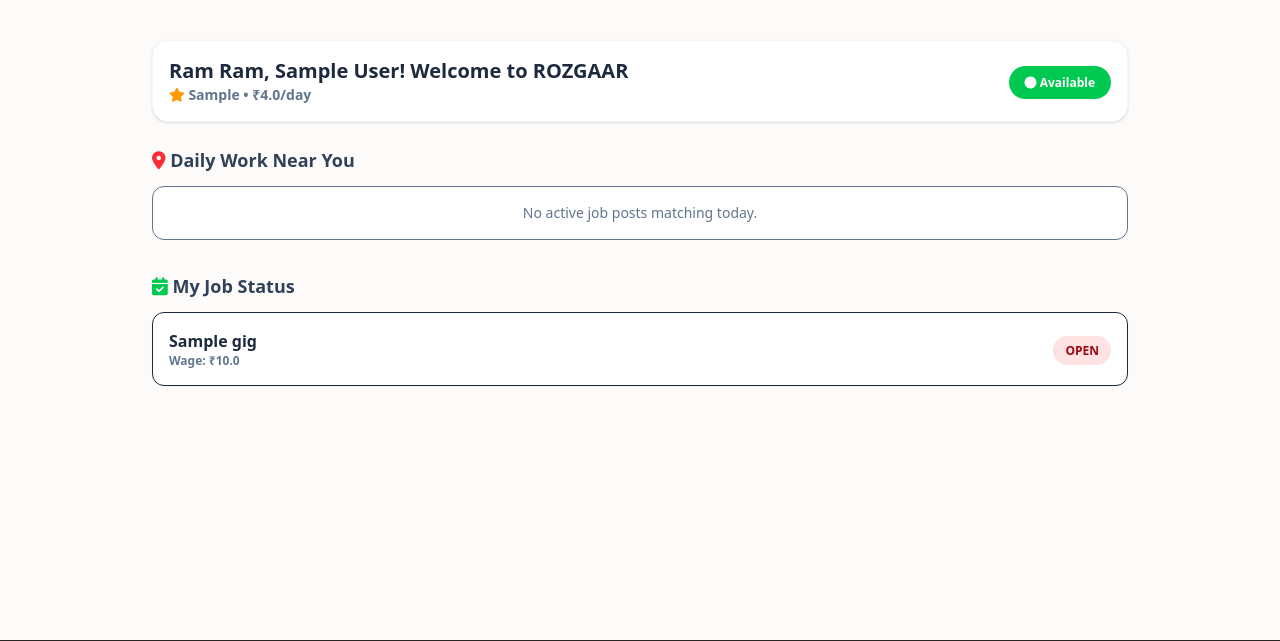
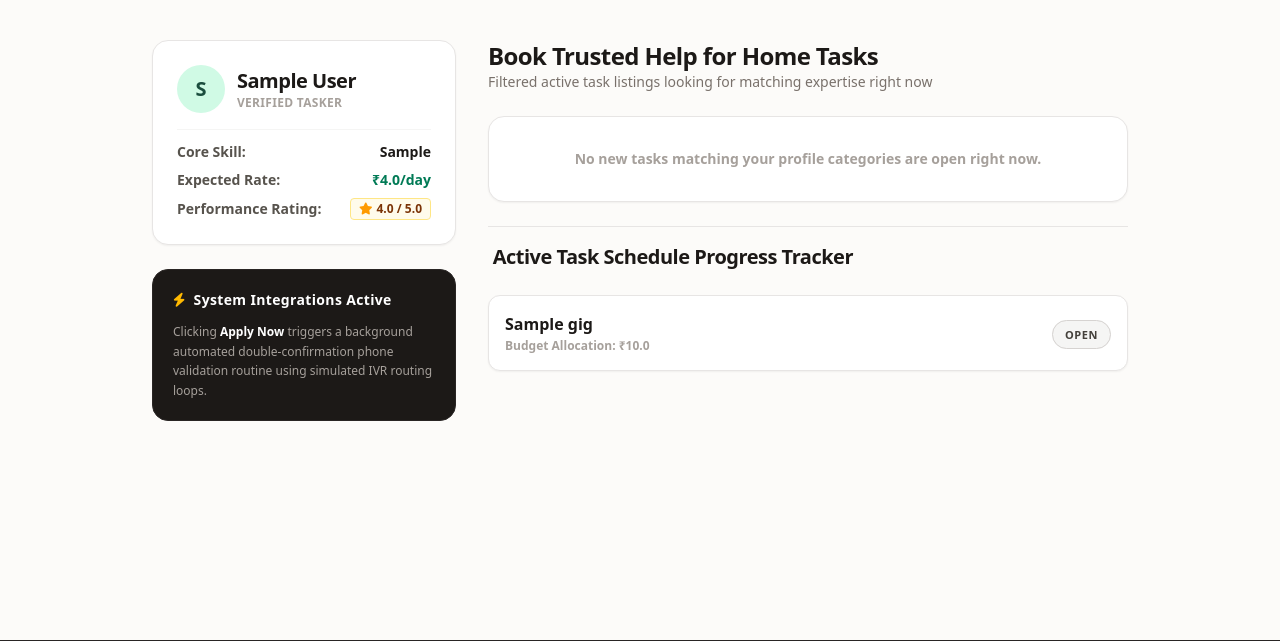
Before and after one commit to DeepanshuMathurya/shramik-connect, a Flask app: page /dashboard in a window 1280 px wide. Shown: the part 65-706 px from the top of the page. Run offline with Flask 3, Linux system fonts and the light colour scheme; the visitor is signed in with stand-in values (Sample User, id 1); tables that the repository leaves empty hold one stand-in row (values such as "Sample post").

Commit message:
Update dashboard_worker.html

```diff
--- a/templates/dashboard_worker.html
+++ b/templates/dashboard_worker.html
@@ -1,69 +1,105 @@
 {% extends 'base.html' %}
 {% block content %}
-<div class="bg-white p-4 rounded-2xl shadow-sm border border-slate-100 mb-6 flex justify-between items-center">
-    <div>
-        <h2 class="text-xl font-black">Ram Ram, {{ user.name }}! Welcome to ROZGAAR</h2>
-        <p class="text-sm font-bold text-slate-500"><i class="fa-solid fa-star text-amber-500"></i> {{ user.skills }} • ₹{{ user.daily_rate }}/day</p>
+<div class="grid grid-cols-1 lg:grid-cols-3 gap-8">
+
+    <div class="space-y-6">
+        <div class="bg-white border border-stone-200 rounded-2xl p-6 shadow-xs">
+            <div class="flex items-center gap-3 mb-4">
+                <div class="w-12 h-12 rounded-full bg-emerald-100 text-[#1b4d3e] flex items-center justify-center text-xl font-black uppercase">
+                    {{ user.name[0] }}
                 </div>
                 <div>
-        <a href="/dashboard?toggle_avail=1" class="px-4 py-2 rounded-full font-bold text-xs shadow-xs text-white transition {% if user.available == 1 %}bg-green-500 hover:bg-green-600{% else %}bg-red-500 hover:bg-red-600{% endif %}">
-            {% if user.available == 1 %}<i class="fa-solid fa-circle"></i> Available{% else %}<i class="fa-solid fa-circle-xmark"></i> Busy{% endif %}
-        </a>
+                    <h2 class="text-xl font-bold tracking-tight text-stone-900">{{ user.name }}</h2>
+                    <p class="text-xs font-bold text-stone-400 uppercase tracking-wide">Verified Tasker</p>
+                </div>
+            </div>
+            <div class="border-t border-stone-100 pt-3 space-y-2 text-sm font-semibold text-stone-600">
+                <p class="flex justify-between"><span>Core Skill:</span> <span class="text-stone-900">{{ user.skills }}</span></p>
+                <p class="flex justify-between"><span>Expected Rate:</span> <span class="text-emerald-700">₹{{ user.daily_rate }}/day</span></p>
+
+                <p class="flex justify-between items-center">
+                    <span>Performance Rating:</span>
+                    <span class="bg-amber-50 text-amber-900 px-2 py-0.5 rounded font-black border border-amber-200 flex items-center gap-1 text-xs">
+                        <i class="fa-solid fa-star text-amber-500"></i> {{ user.rating }} / 5.0
+                    </span>
+                </p>
             </div>
         </div>
 
-<h3 class="text-lg font-black text-slate-700 mb-3"><i class="fa-solid fa-map-marker-alt text-red-500"></i> Daily Work Near You</h3>
-<div class="space-y-4 mb-8">
+        <div class="bg-stone-900 text-stone-300 p-5 rounded-2xl border border-stone-800 space-y-3">
+            <h4 class="text-white font-bold text-sm tracking-wide flex items-center gap-2">
+                <i class="fa-solid fa-bolt text-amber-400"></i> System Integrations Active
+            </h4>
+            <p class="text-xs leading-relaxed text-stone-400">Clicking <strong class="text-white">Apply Now</strong> triggers a background automated double-confirmation phone validation routine using simulated IVR routing loops.</p>
+        </div>
+    </div>
+
+    <div class="lg:col-span-2 space-y-6">
+        <div>
+            <h3 class="text-2xl font-black text-stone-900 tracking-tight">Book Trusted Help for Home Tasks</h3>
+            <p class="text-sm text-stone-500 font-medium">Filtered active task listings looking for matching expertise right now</p>
+        </div>
+
+        <div class="space-y-4">
             {% if not gigs %}
-        <p class="text-slate-500 font-medium text-sm text-center py-4 bg-white rounded-xl border">No active job posts matching today.</p>
+                <div class="bg-white p-8 border border-stone-200 rounded-2xl text-center shadow-xs">
+                    <p class="text-stone-400 font-semibold text-sm">No new tasks matching your profile categories are open right now.</p>
+                </div>
             {% endif %}
+
             {% for gig in gigs %}
-    <div class="bg-white p-5 rounded-2xl shadow-xs border-2 border-slate-100 flex flex-col gap-3">
+            <div class="bg-white border border-stone-200 rounded-2xl p-6 shadow-xs hover:border-stone-400 transition flex flex-col gap-4">
                 <div class="flex justify-between items-start">
                     <div>
-                <h4 class="text-lg font-black text-slate-800">{{ gig.title }}</h4>
-                <p class="text-xs font-bold text-blue-600 uppercase tracking-wide bg-blue-50 px-2 py-0.5 rounded inline-block mt-1">{{ gig.skill_required }}</p>
+                        <h4 class="text-lg font-bold text-stone-900 tracking-tight">{{ gig.title }}</h4>
+                        <span class="text-[11px] font-bold bg-stone-100 border border-stone-200 px-2.5 py-1 rounded-md text-stone-700 tracking-wide uppercase inline-block mt-1.5"><i class="fa-solid fa-screwdriver-wrench text-stone-400"></i> {{ gig.skill_required }}</span>
                     </div>
                     <div class="text-right">
-                <span class="text-xl font-black text-green-600">₹{{ gig.wage }}</span>
-                <p class="text-xs font-bold text-slate-400">per day</p>
+                        <span class="text-2xl font-black text-[#1b4d3e]">₹{{ gig.wage }}</span>
+                        <p class="text-[10px] font-bold uppercase tracking-wider text-stone-400">Target Budget</p>
                     </div>
                 </div>
-        <p class="text-sm text-slate-600 font-medium bg-slate-50 p-2.5 rounded-lg border border-slate-100">{{ gig.description }}</p>
-        <div class="flex items-center gap-2 text-xs font-bold text-slate-500">
-            <i class="fa-solid fa-location-dot text-base text-slate-400"></i> <span>{{ gig.location }}</span>
+
+                <p class="text-sm text-stone-600 font-medium bg-stone-50 border border-stone-100 p-3.5 rounded-xl leading-relaxed">{{ gig.description }}</p>
+
+                <div class="flex items-center gap-2 text-xs font-bold text-stone-500">
+                    <i class="fa-solid fa-location-dot text-stone-400 text-sm"></i> <span>Worksite: {{ gig.location }}</span>
                 </div>
-        <div class="flex justify-between items-center mt-2 border-t pt-3 border-slate-100">
-            <span class="text-xs font-bold text-amber-600 bg-amber-50 px-2 py-1 rounded"><i class="fa-solid fa-users"></i> {{ gig.workers_needed }} spot(s) left</span>
-            <a href="/apply_gig/{{ gig.id }}" class="bg-blue-600 text-white font-black text-sm px-5 py-2.5 rounded-xl shadow-xs hover:bg-blue-700 transition">Apply Now</a>
+
+                <div class="border-t border-stone-100 pt-4 mt-1 flex justify-between items-center">
+                    <span class="text-xs font-bold text-amber-700 bg-amber-50 border border-amber-200 px-2.5 py-1 rounded-md"><i class="fa-solid fa-users"></i> {{ gig.workers_needed }} position openings</span>
+                    <a href="/apply_gig/{{ gig.id }}" class="bg-[#1b4d3e] text-white font-bold text-xs px-5 py-3 rounded-full shadow-xs hover:bg-emerald-900 transition flex items-center gap-1">Apply & Start Call <i class="fa-solid fa-chevron-right text-[10px]"></i></a>
                 </div>
             </div>
             {% endfor %}
         </div>
 
-<h3 class="text-lg font-black text-slate-700 mb-3"><i class="fa-solid fa-calendar-check text-green-500"></i> My Job Status</h3>
+        <h3 class="text-xl font-bold text-stone-900 tracking-tight pt-4 border-t border-stone-200"><i class="fa-solid fa-clock-history text-stone-400"></i> Active Task Schedule Progress Tracker</h3>
         <div class="space-y-3">
             {% for item in schedule %}
-    <div class="bg-white p-4 rounded-xl border shadow-xs flex justify-between items-center">
+            <div class="bg-white border border-stone-200 p-4 rounded-xl shadow-xs flex justify-between items-center">
                 <div>
-            <h4 class="font-bold text-slate-800">{{ item.title }}</h4>
-            <p class="text-xs text-slate-500 font-semibold">Wage: ₹{{ item.wage }}</p>
+                    <h4 class="font-bold text-stone-900">{{ item.title }}</h4>
+                    <p class="text-xs text-stone-400 font-bold mt-0.5">Budget Allocation: ₹{{ item.wage }}</p>
 
                     {% if item.app_status == 'Confirmed' %}
-                <div class="mt-2 text-xs bg-emerald-50 text-emerald-800 p-2 rounded border border-emerald-100">
-                    <p class="font-bold"><i class="fa-solid fa-phone"></i> Call Contractor: <a href="tel:{{ item.contractor_phone }}" class="underline text-blue-600">{{ item.contractor_phone }}</a> ({{ item.contractor_name }})</p>
+                        <div class="mt-3 text-xs bg-emerald-50/50 text-emerald-900 border border-emerald-200 rounded-xl p-3 max-w-sm">
+                            <p class="font-bold flex items-center gap-1 text-emerald-800"><i class="fa-solid fa-circle-check text-emerald-600"></i> Hiring Verified & Active</p>
+                            <p class="mt-1 font-semibold text-stone-600">Coordinate directly with <strong class="text-stone-900">{{ item.contractor_name }}</strong> via phone line: <a href="tel:{{ item.contractor_phone }}" class="text-blue-600 underline font-bold">{{ item.contractor_phone }}</a></p>
                         </div>
                     {% endif %}
                 </div>
                 <div>
-            <span class="text-xs font-black uppercase px-3 py-1.5 rounded-full
-                {% if item.app_status == 'Confirmed' %}bg-green-100 text-green-800
-                {% elif item.app_status == 'Pending' %}bg-amber-100 text-amber-800
-                {% else %}bg-red-100 text-red-800{% endif %}">
+                    <span class="text-[11px] font-black uppercase tracking-wider px-3 py-1.5 rounded-full border
+                        {% if item.app_status == 'Confirmed' %}bg-emerald-100 text-emerald-900 border-emerald-300
+                        {% elif item.app_status == 'IVR Confirmed' %}bg-blue-50 text-blue-900 border-blue-200
+                        {% else %}bg-stone-100 text-stone-700 border-stone-300{% endif %}">
                         {{ item.app_status }}
                     </span>
                 </div>
             </div>
             {% endfor %}
         </div>
+    </div>
+</div>
 {% endblock %}
```
Lines whose indentation alone changed are shown as unchanged.
